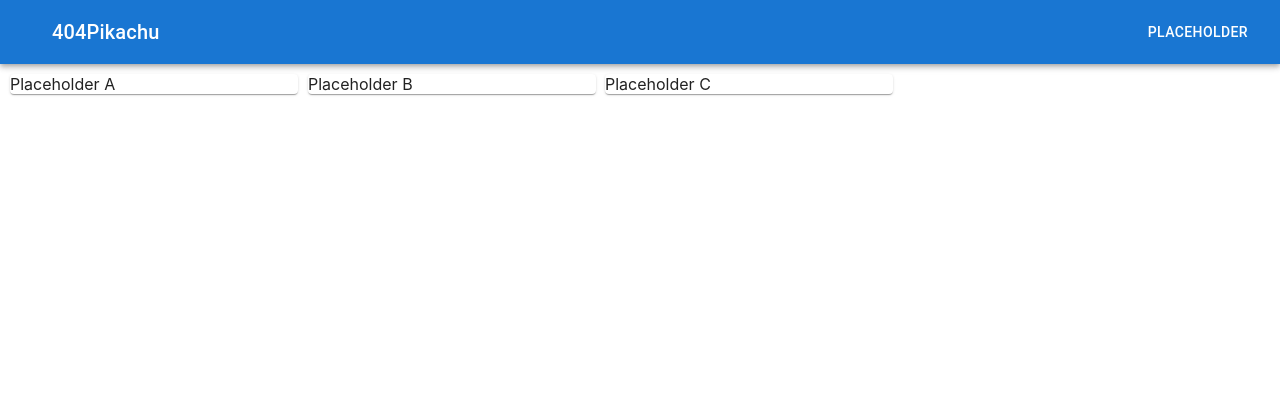
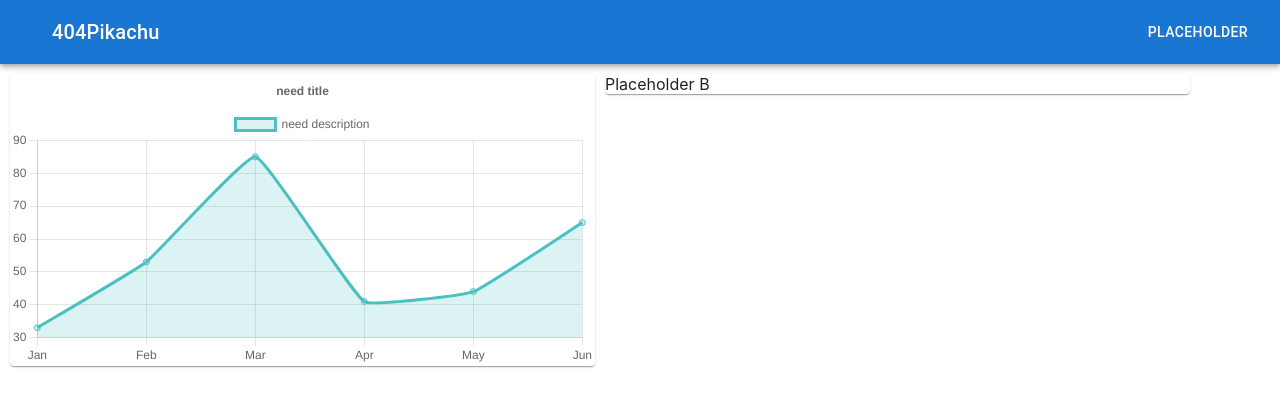
Before and after one commit to songcynt/CSC302-team-project, a React (Create React App) app in the folder frontend/: page / in a window 1280 px wide. Shown: the top 406 px of the page. Built offline with nearby package versions, Linux system fonts and the light colour scheme.

Commit message:
create line chart component and update dashboard

```diff
--- /dev/null
+++ b/frontend/src/data-components/PlaceholderLineChart.js
@@ -0,0 +1,62 @@
+import { useEffect, useState } from "react";
+import { Line } from 'react-chartjs-2';
+import Chart from 'chart.js/auto'; // need this import to fix "category is not a registered scale error"
+
+function PlaceholderLineChart(){
+    // Data to be fetched from backend; currently only supporting 1 line in chart
+    const [chartData, setChartData] = useState({
+        title: "need title",
+        description: "need description",
+        labels: ["Jan", "Feb", "Mar", "Apr", "May", "Jun"],
+        data: [33, 53, 85, 41, 44, 65]
+    })
+
+    // Data to go into chart component
+    const [chartInput, setChartInput] = useState(
+        {
+            labels: [],
+            datasets: [{
+              label: 'Placeholder label',
+              data: [],
+              fill: true,
+              borderColor: "rgba(75,192,192,1)",
+              backgroundColor: "rgba(75,192,192,0.2)",
+              tension: 0.1
+            }]
+        }
+    )
+
+    useEffect(() => {
+        setChartInput(
+            {
+                labels: chartData.labels,
+                datasets: [{
+                    label: chartData.description,
+                    data: chartData.data,
+                    fill: true,
+                    borderColor: "rgba(75,192,192,1)",
+                    backgroundColor: "rgba(75,192,192,0.2)",
+                    tension: 0.1
+                }]
+            }
+        )
+    }, [chartData])
+
+    return (
+        <div>
+            <Line
+                data={chartInput}
+                options={
+                    {plugins: {
+                        title: {display: true, text: chartData.title}
+                    }}
+                }
+            >
+
+            </Line>
+        </div>
+    )
+
+}
+
+export default PlaceholderLineChart;
--- a/frontend/src/page-components/DashboardGridLayout.js
+++ b/frontend/src/page-components/DashboardGridLayout.js
@@ -1,12 +1,12 @@
 import React from 'react';
 import ResponsiveGridLayout from 'react-grid-layout';
 import Paper from '@mui/material/Paper';
+import PlaceholderLineChart from '../data-components/PlaceholderLineChart';
 
 function DashboardGridLayout(){
   const layout = [
-    { i: "1", x: 0, y: 0, w: 3, h: 3},
-    { i: "2", x: 3, y: 0, w: 3, h: 3},
-    { i: "3", x: 6, y: 0, w: 3, h: 3}
+    { i: "1", x: 0, y: 0, w: 6, h: 3},
+    { i: "2", x: 6, y: 0, w: 6, h: 3},
   ];
 
   return (
@@ -20,13 +20,12 @@ function DashboardGridLayout(){
     >
 
       <div key="1">
-        <Paper>Placeholder A</Paper>
+        <Paper>
+          <PlaceholderLineChart/>
+        </Paper>
       </div>
       <div key="2">
         <Paper>Placeholder B</Paper>
-      </div>
-      <div key="3">
-        <Paper>Placeholder C</Paper>
       </div>
     </ResponsiveGridLayout>
   );
```
